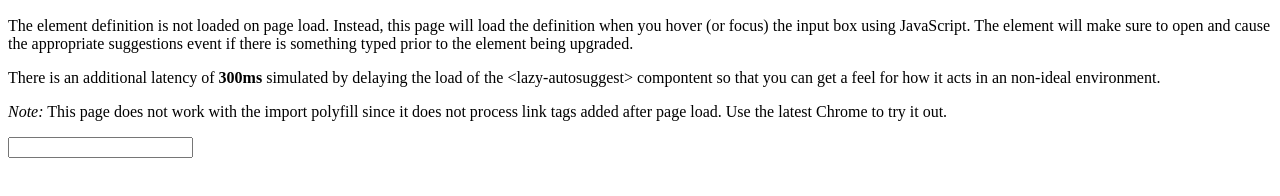
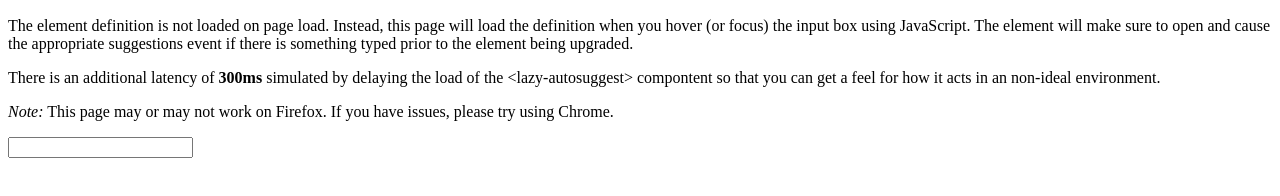
Before and after one commit to sparhami/lazy-autosuggest, a website: page index.html in a window 1280 px wide. Shown: the part 110-306 px from the top of the page. Drawn offline with Linux system fonts and the light colour scheme.

Commit message:
Changed wording for Firefox disclaimer, not sure if there actually is an issue.

```diff
--- a/index.html
+++ b/index.html
@@ -42,9 +42,8 @@
             feel for how it acts in an non-ideal environment.
         </p>
         <p>
-            <em>Note:</em> This page does not work with the import polyfill
-            since it does not process link tags added after page load. Use
-            the latest Chrome to try it out.
+            <em>Note:</em> This page may or may not work on Firefox. If you have issues,
+            please try using Chrome.
         </p>
 
         <lazy-autosuggest id="autosuggest">
```
